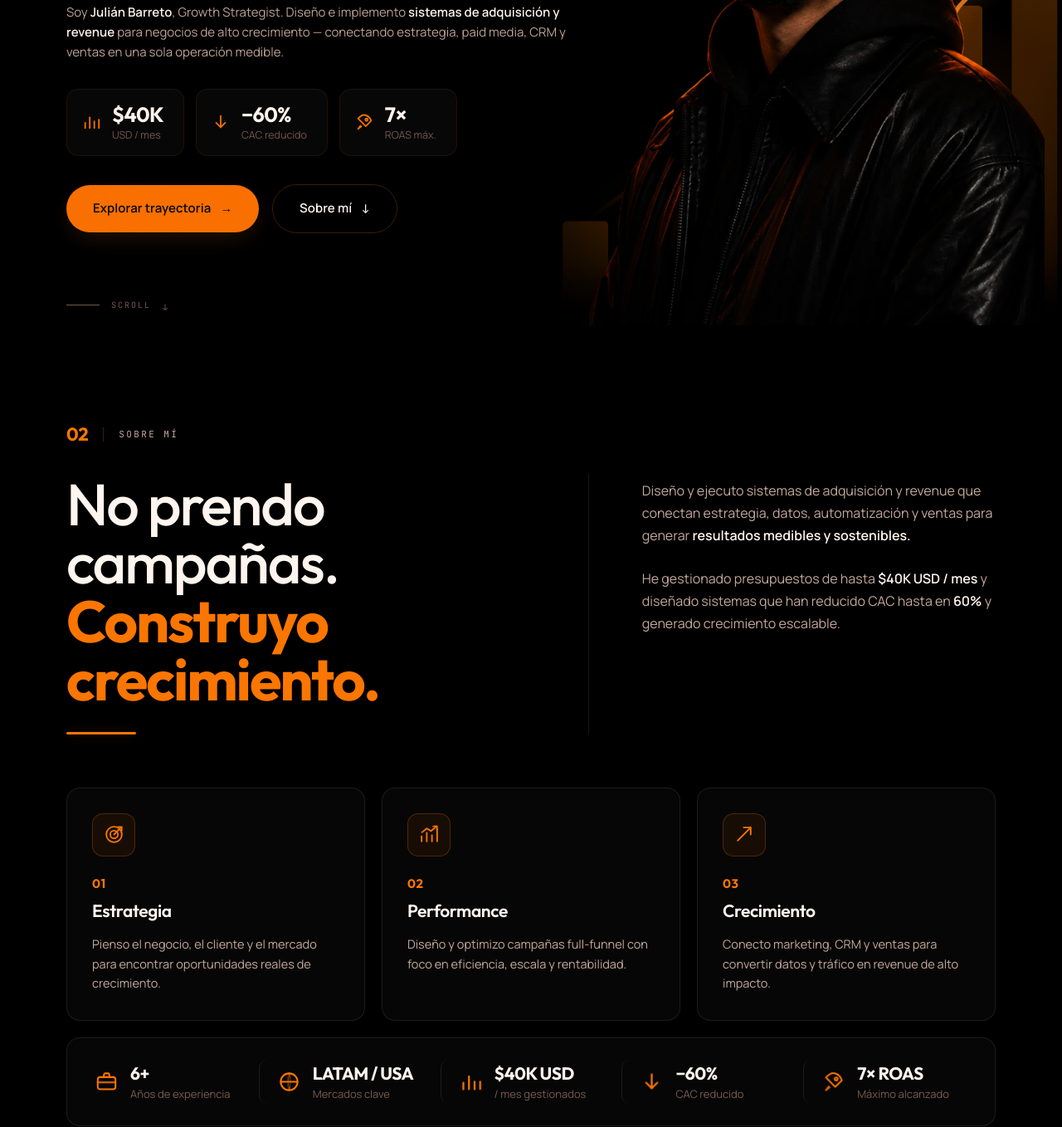
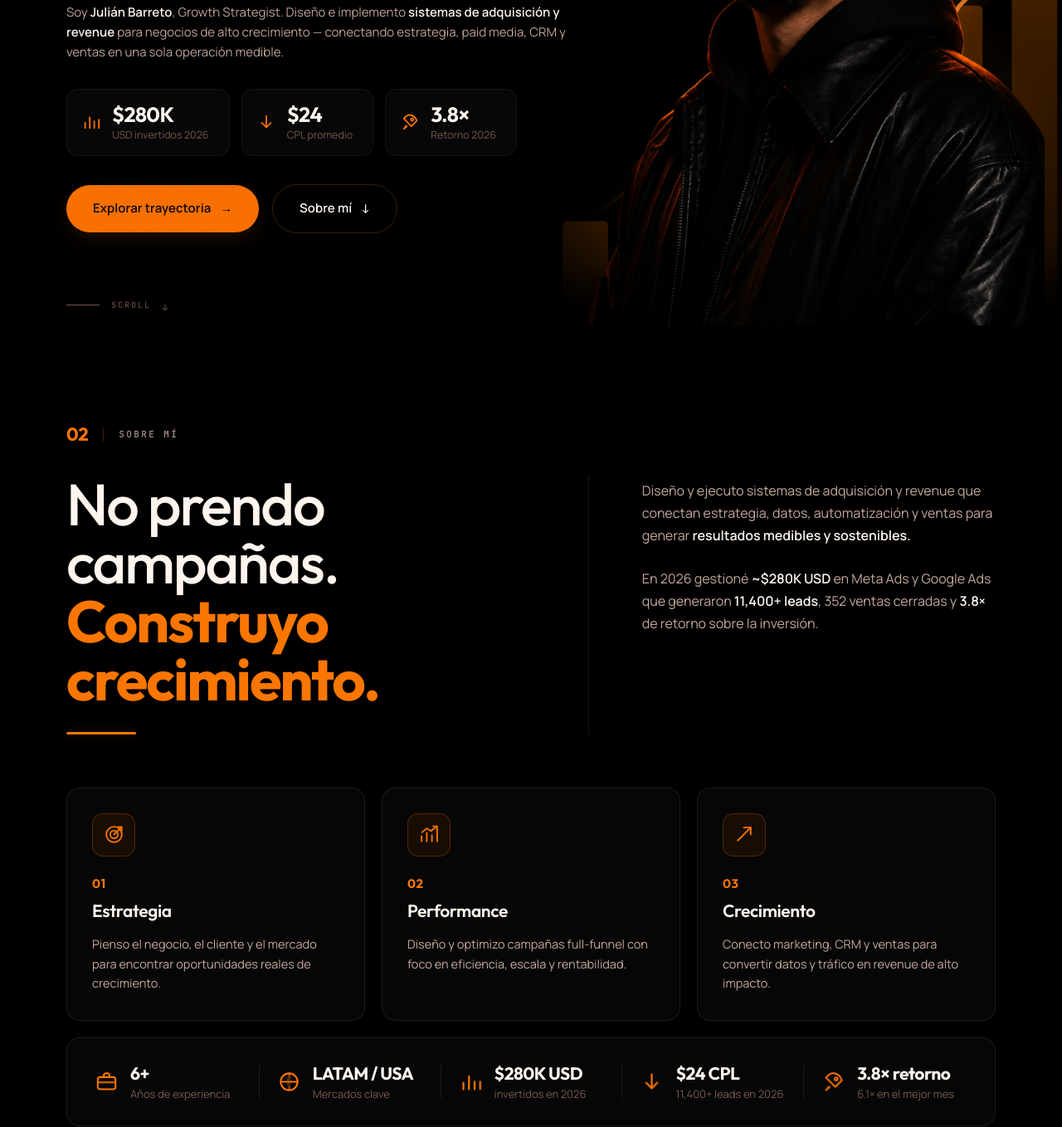
Before and after one commit to jugetr/Julian-portafolio, a plain HTML site: page index.html in a window 1280 px wide. Shown: the part 393-1751 px from the top of the page at 83% size. Drawn offline with Linux system fonts and the light colour scheme.

Commit message:
Cifras de WindMar actualizadas con datos reales 2026 (inversión, leads, CPL, ventas, retorno)

```diff
--- a/index.html
+++ b/index.html
@@ -2142,8 +2142,8 @@ body.modal-open { overflow: hidden; }
               </svg>
             </span>
             <span class="stat-body">
-              <strong>$40K</strong>
-              <span>USD / mes</span>
+              <strong>$280K</strong>
+              <span>USD invertidos 2026</span>
             </span>
           </div>
           <div class="stat">
@@ -2153,8 +2153,8 @@ body.modal-open { overflow: hidden; }
               </svg>
             </span>
             <span class="stat-body">
-              <strong>−60%</strong>
-              <span>CAC reducido</span>
+              <strong>$24</strong>
+              <span>CPL promedio</span>
             </span>
           </div>
           <div class="stat">
@@ -2165,8 +2165,8 @@ body.modal-open { overflow: hidden; }
               </svg>
             </span>
             <span class="stat-body">
-              <strong>7×</strong>
-              <span>ROAS máx.</span>
+              <strong>3.8×</strong>
+              <span>Retorno 2026</span>
             </span>
           </div>
         </div>
@@ -2243,8 +2243,8 @@ body.modal-open { overflow: hidden; }
           automatización y ventas para generar <strong>resultados medibles y sostenibles.</strong>
         </p>
         <p>
-          He gestionado presupuestos de hasta <strong>$40K USD / mes</strong> y diseñado sistemas
-          que han reducido CAC hasta en <strong>60%</strong> y generado crecimiento escalable.
+          En 2026 gestioné <strong>~$280K USD</strong> en Meta Ads y Google Ads que generaron
+          <strong>11,400+ leads</strong>, 352 ventas cerradas y <strong>3.8×</strong> de retorno sobre la inversión.
         </p>
       </div>
     </div>
@@ -2313,7 +2313,7 @@ body.modal-open { overflow: hidden; }
             <path class="ico-bar" d="M16 20v-9" /><path class="ico-bar" d="M22 20V9" />
           </svg>
         </span>
-        <span class="about-metric-body"><strong>$40K USD</strong><span>/ mes gestionados</span></span>
+        <span class="about-metric-body"><strong>$280K USD</strong><span>invertidos en 2026</span></span>
       </div>
       <div class="about-metric m-cac">
         <span class="about-metric-icon" aria-hidden="true">
@@ -2321,7 +2321,7 @@ body.modal-open { overflow: hidden; }
             <g class="ico-arrow"><path d="M12 4v15" /><path d="M6 13l6 6 6-6" /></g>
           </svg>
         </span>
-        <span class="about-metric-body"><strong>−60%</strong><span>CAC reducido</span></span>
+        <span class="about-metric-body"><strong>$24 CPL</strong><span>11,400+ leads en 2026</span></span>
       </div>
       <div class="about-metric m-roas">
         <span class="about-metric-icon" aria-hidden="true">
@@ -2333,7 +2333,7 @@ body.modal-open { overflow: hidden; }
             <path class="ico-flame" d="M7 17l-3 4 4-3" />
           </svg>
         </span>
-        <span class="about-metric-body"><strong>7× ROAS</strong><span>Máximo alcanzado</span></span>
+        <span class="about-metric-body"><strong>3.8× retorno</strong><span>6.1× en el mejor mes</span></span>
       </div>
     </div>
 
@@ -2689,28 +2689,29 @@ const EXPERIENCES = {
     tag: 'CASE STUDY · 2025 — ACTUAL',
     title: 'Windmar Home',
     role: 'Paid Media Manager · USA & Puerto Rico',
-    desc: 'Adquisición digital para servicios high-ticket de energía solar residencial en USA y Puerto Rico, con un ticket promedio de $5K–$7K USD por venta.',
+    desc: 'Adquisición digital para servicios high-ticket de energía solar residencial en Puerto Rico y Florida, con atribución de cada venta al anuncio que la generó.',
     chart: {
-      title: 'Reducción de CAC',
-      cap: '↓ −60% en el costo de adquisición por cliente',
+      title: 'Inversión vs. contribución · 2026',
+      cap: '3.8× de retorno sobre la inversión en medios (Meta + Google, Puerto Rico)',
       bars: [
-        { label: 'CAC antes', value: 400, display: '$400', tone: 'muted' },
-        { label: 'CAC después', value: 130, display: '$80–180', tone: 'accent' }
+        { label: 'Inversión', value: 279, display: '$279K', tone: 'muted' },
+        { label: 'Contribución', value: 1064, display: '$1.06M', tone: 'accent' }
       ]
     },
     metrics: [
-      ['Presupuesto', '$30K–$40K / mes'],
-      ['Reducción CAC', '−60% ($400 → $80–$180)'],
-      ['Revenue atribuible', '$60K–$80K / mes'],
-      ['Leads / mes', '200–400']
+      ['Inversión 2026', '~$280K (~$26K / mes)'],
+      ['Leads 2026', '11,400+ · CPL $24'],
+      ['Ventas cerradas', '352 · 3.8× retorno'],
+      ['Contribución atribuida', '$1.06M USD']
     ],
-    reto: 'Negocio high-ticket ($5K–$7K por venta) con CAC insostenible (~$400) y sin conexión real entre marketing y ventas. La hipótesis: el problema no era el presupuesto, sino la ausencia de infraestructura de adquisición — sin lead scoring, sin enrutamiento automático, sin SLAs. Resolver el sistema antes de escalar el gasto.',
+    reto: 'Negocio high-ticket con ciclo de venta largo, donde marketing y ventas no compartían datos: no se sabía qué anuncio terminaba en una venta real. La hipótesis: antes de escalar el gasto había que construir la infraestructura de adquisición, con trazabilidad del anuncio a la venta y validación y enrutamiento de leads.',
     acciones: [
       'Rediseño del funnel de adquisición end-to-end en Google Ads y Meta Ads para USA y PR.',
       'Automatización en Zoho CRM + n8n para enrutamiento y validación de leads en tiempo real.',
-      'Alineación de SLAs y lead scoring entre marketing y ventas antes del traspaso comercial.'
+      'Alineación de SLAs y lead scoring entre marketing y ventas antes del traspaso comercial.',
+      'Trazabilidad anuncio → venta en Zoho CRM (UTMs y recuperación de ventas no atribuidas) con dashboard de ROI por anuncio.'
     ],
-    resultado: 'CAC reducido ~60% ($400 → $80–$180) y $60K–$80K USD/mes de revenue atribuible de forma sostenida.',
+    resultado: 'En 2026 escalé la inversión +56% con +71% de leads y un CPL ~9% más bajo. 352 ventas cerradas y $1.06M USD de contribución atribuida: 3.8× de retorno (6.1× en el mejor mes).',
     tags: ['Google Ads', 'Meta Ads', 'Zoho CRM', 'n8n', 'High-Ticket', 'Energía Solar', 'USA & PR']
   },
   royal: {
```
